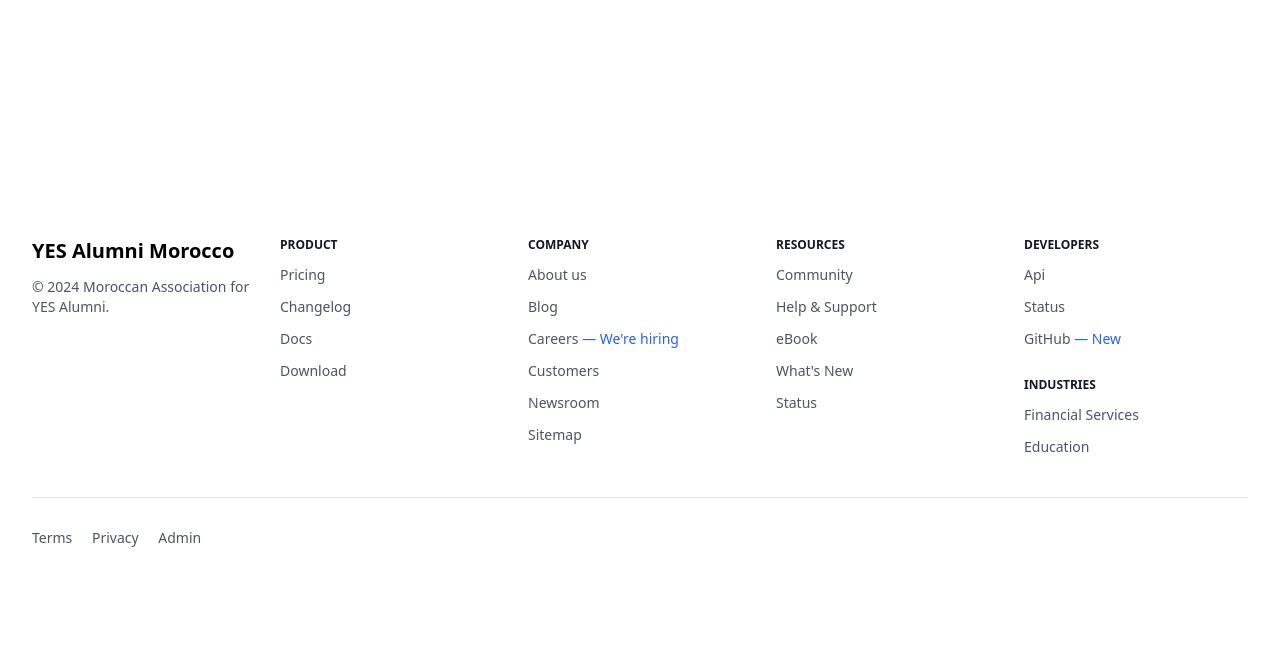
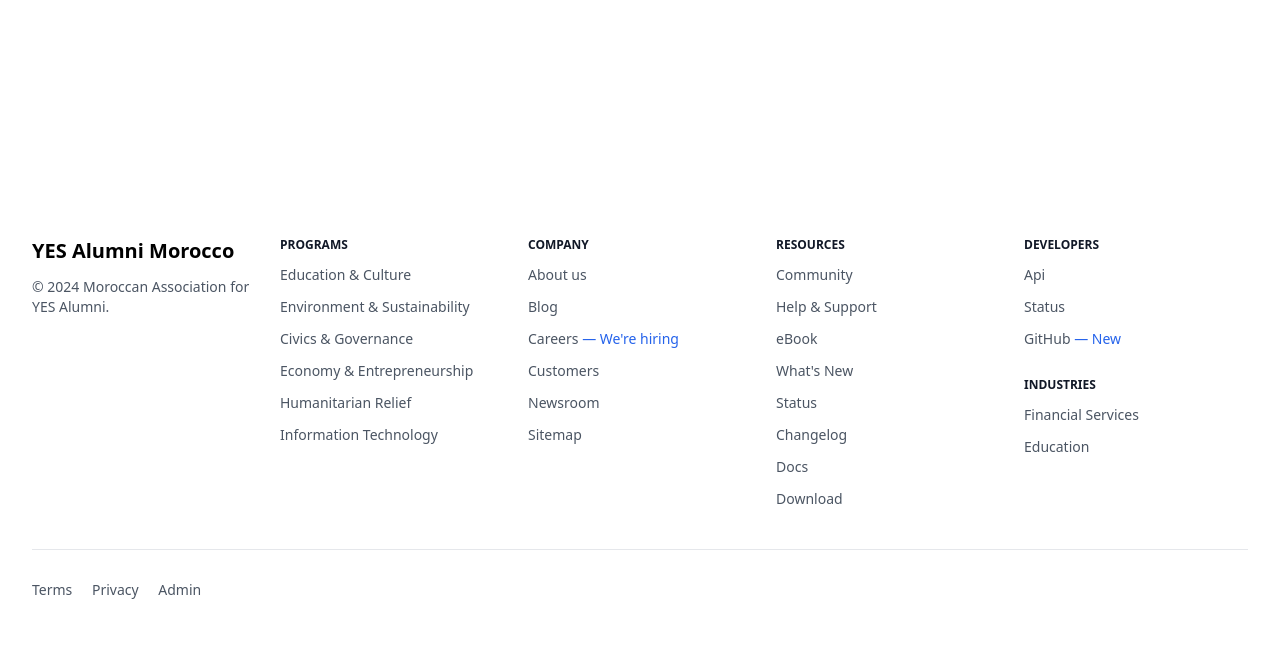
Before and after one commit to aabboudi/maya, a Django app: page /about/ in a window 1280 px wide. Shown: the part 443-1093 px from the top of the page. Before the commit the page ends 990 px from the top, so only its background shows below. Run offline with Django 5.2, Linux system fonts and the light colour scheme; style sheets or scripts are compiled from the project's sources; some libraries are stand-ins or nearby versions.

Commit message:
Added footer links

```diff
--- a/templates/components/footer.html
+++ b/templates/components/footer.html
@@ -10,13 +10,14 @@
     <!-- End Col -->
 
     <div>
-      <h4 class="text-xs font-semibold text-gray-900 uppercase dark:text-neutral-100">Product</h4>
-
+      <h4 class="text-xs font-semibold text-gray-900 uppercase dark:text-neutral-100">Programs</h4>
       <div class="mt-3 grid space-y-3 text-sm">
-        <p><a href="#" class="inline-flex gap-x-2 text-gray-600 hover:text-gray-800 focus:outline-none focus:text-gray-800 dark:text-neutral-400 dark:hover:text-neutral-200 dark:focus:text-neutral-200">Pricing</a></p>
-        <p><a href="#" class="inline-flex gap-x-2 text-gray-600 hover:text-gray-800 focus:outline-none focus:text-gray-800 dark:text-neutral-400 dark:hover:text-neutral-200 dark:focus:text-neutral-200">Changelog</a></p>
-        <p><a href="#" class="inline-flex gap-x-2 text-gray-600 hover:text-gray-800 focus:outline-none focus:text-gray-800 dark:text-neutral-400 dark:hover:text-neutral-200 dark:focus:text-neutral-200">Docs</a></p>
-        <p><a href="#" class="inline-flex gap-x-2 text-gray-600 hover:text-gray-800 focus:outline-none focus:text-gray-800 dark:text-neutral-400 dark:hover:text-neutral-200 dark:focus:text-neutral-200">Download</a></p>
+        <p><a href="#" class="inline-flex gap-x-2 text-gray-600 hover:text-gray-800 focus:outline-none focus:text-gray-800 dark:text-neutral-400 dark:hover:text-neutral-200 dark:focus:text-neutral-200">Education & Culture</a></p>
+        <p><a href="#" class="inline-flex gap-x-2 text-gray-600 hover:text-gray-800 focus:outline-none focus:text-gray-800 dark:text-neutral-400 dark:hover:text-neutral-200 dark:focus:text-neutral-200">Environment & Sustainability</a></p>
+        <p><a href="#" class="inline-flex gap-x-2 text-gray-600 hover:text-gray-800 focus:outline-none focus:text-gray-800 dark:text-neutral-400 dark:hover:text-neutral-200 dark:focus:text-neutral-200">Civics & Governance</a></p>
+        <p><a href="#" class="inline-flex gap-x-2 text-gray-600 hover:text-gray-800 focus:outline-none focus:text-gray-800 dark:text-neutral-400 dark:hover:text-neutral-200 dark:focus:text-neutral-200">Economy & Entrepreneurship</a></p>
+        <p><a href="#" class="inline-flex gap-x-2 text-gray-600 hover:text-gray-800 focus:outline-none focus:text-gray-800 dark:text-neutral-400 dark:hover:text-neutral-200 dark:focus:text-neutral-200">Humanitarian Relief</a></p>
+        <p><a href="#" class="inline-flex gap-x-2 text-gray-600 hover:text-gray-800 focus:outline-none focus:text-gray-800 dark:text-neutral-400 dark:hover:text-neutral-200 dark:focus:text-neutral-200">Information Technology</a></p>
       </div>
     </div>
     <!-- End Col -->
@@ -44,6 +45,9 @@
         <p><a href="#" class="inline-flex gap-x-2 text-gray-600 hover:text-gray-800 focus:outline-none focus:text-gray-800 dark:text-neutral-400 dark:hover:text-neutral-200 dark:focus:text-neutral-200">eBook</a></p>
         <p><a href="#" class="inline-flex gap-x-2 text-gray-600 hover:text-gray-800 focus:outline-none focus:text-gray-800 dark:text-neutral-400 dark:hover:text-neutral-200 dark:focus:text-neutral-200">What's New</a></p>
         <p><a href="#" class="inline-flex gap-x-2 text-gray-600 hover:text-gray-800 focus:outline-none focus:text-gray-800 dark:text-neutral-400 dark:hover:text-neutral-200 dark:focus:text-neutral-200">Status</a></p>
+        <p><a href="#" class="inline-flex gap-x-2 text-gray-600 hover:text-gray-800 focus:outline-none focus:text-gray-800 dark:text-neutral-400 dark:hover:text-neutral-200 dark:focus:text-neutral-200">Changelog</a></p>
+        <p><a href="#" class="inline-flex gap-x-2 text-gray-600 hover:text-gray-800 focus:outline-none focus:text-gray-800 dark:text-neutral-400 dark:hover:text-neutral-200 dark:focus:text-neutral-200">Docs</a></p>
+        <p><a href="#" class="inline-flex gap-x-2 text-gray-600 hover:text-gray-800 focus:outline-none focus:text-gray-800 dark:text-neutral-400 dark:hover:text-neutral-200 dark:focus:text-neutral-200">Download</a></p>
       </div>
     </div>
     <!-- End Col -->
@@ -69,7 +73,7 @@
   <!-- End Grid -->
 
   <div class="pt-5 mt-5 border-t border-gray-200 dark:border-neutral-700">
-    <div class="sm:flex sm:justify-between sm:items-center">
+    <!-- <div class="sm:flex sm:justify-between sm:items-center"> -->
       <div class="flex flex-wrap justify-between items-center gap-3">
 
         <div class="space-x-4 text-sm">
@@ -109,7 +113,7 @@
         <!-- End Social Brands -->
       </div>
       <!-- End Col -->
-    </div>
+    <!-- </div> -->
   </div>
 </footer>
 <!-- ========== END FOOTER ========== -->
```
